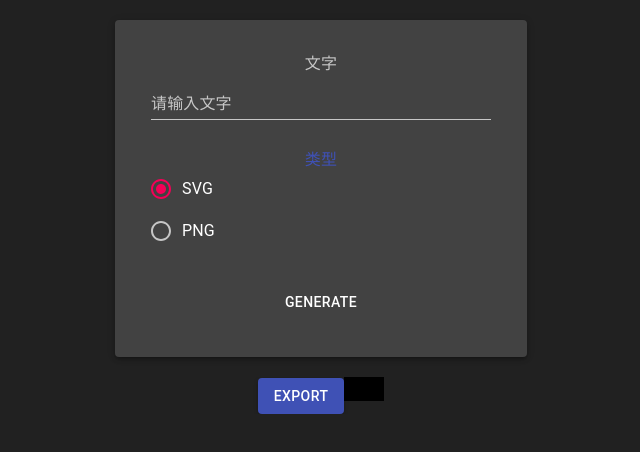
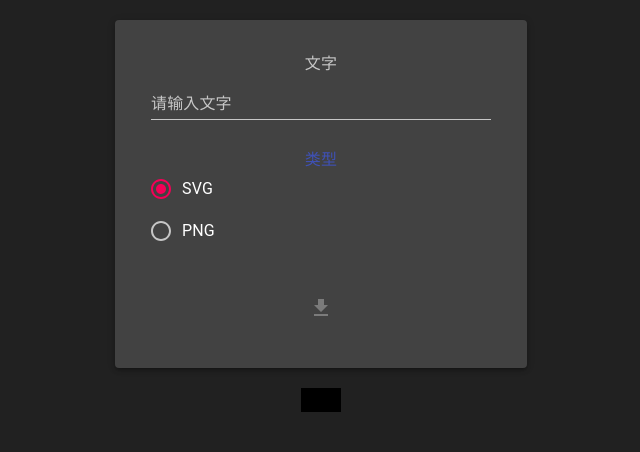
Before and after one commit to serializedowen/pornhub-styled-logo-generator, a React app: page / in a window 1280 px wide. Both pictures are taken after a click on the label "SVG". Shown: the top 452 px of the page, without its empty margins (319-959 px from the left). Built offline with nearby package versions, Linux system fonts and the light colour scheme.

Commit message:
feat: added export

```diff
--- a/package.json
+++ b/package.json
@@ -5,6 +5,7 @@
   "dependencies": {
     "@babel/core": "7.9.0",
     "@material-ui/core": "^4.11.0",
+    "@material-ui/icons": "^4.9.1",
     "@material-ui/styles": "^4.10.0",
     "@serializedowen/regex.js": "^1.2.0",
     "@svgr/webpack": "4.3.3",
--- a/src/App.tsx
+++ b/src/App.tsx
@@ -28,6 +28,7 @@ function App() {
   const [generateType, setGenerateType] = React.useState("");
   const [content, setContent] = React.useState("");
   const [splitIndex, setsplitIndex] = React.useState(0);
+  const [exportMethod, setexportMethod] = React.useState(() => () => {});
 
   const classes = useStyles();
   return (
@@ -38,6 +39,7 @@ function App() {
           setGenerateType={setGenerateType}
           content={content}
           splitIndex={splitIndex}
+          exportMethod={exportMethod}
           setsplitIndex={setsplitIndex}
           setContent={setContent}
         ></Form>
@@ -46,12 +48,14 @@ function App() {
         <Suspense fallback="loading">
           {generateType === RendererTypes.TYPE_SVG && (
             <SvgRenderer
+              setexportMethod={setexportMethod}
               content={content}
               splitIndex={splitIndex}
             ></SvgRenderer>
           )}
           {generateType === RendererTypes.TYPE_CANVAS && (
             <CanvasRenderer
+              setexportMethod={setexportMethod}
               content={content}
               splitIndex={splitIndex}
             ></CanvasRenderer>
--- a/src/Form.tsx
+++ b/src/Form.tsx
@@ -4,9 +4,10 @@ import RadioGroup from "@material-ui/core/RadioGroup";
 import FormControlLabel from "@material-ui/core/FormControlLabel";
 import NativeFormControl from "@material-ui/core/FormControl";
 import FormLabel from "@material-ui/core/FormLabel";
-import { TextField, Button, Paper, makeStyles } from "@material-ui/core";
+import { TextField, Paper, makeStyles, IconButton } from "@material-ui/core";
 import { styled } from "@material-ui/core/styles";
 import RendererTypes from "src/renderers/rendererTypes";
+import GetAppIcon from "@material-ui/icons/GetApp";
 
 type FormProps = {
   content: string;
@@ -15,6 +16,7 @@ type FormProps = {
   setGenerateType: React.Dispatch<React.SetStateAction<string>>;
   splitIndex: number;
   setsplitIndex: React.Dispatch<React.SetStateAction<number>>;
+  exportMethod: () => void;
 };
 
 const useStyles = makeStyles({
@@ -27,6 +29,7 @@ const useStyles = makeStyles({
 const FormControl = styled(NativeFormControl)({
   textAlign: "center",
   display: "flex",
+  flexDirection: "column",
   padding: "1em",
   justifyContent: "center",
 });
@@ -38,6 +41,7 @@ export default function Form({
   setContent,
   splitIndex,
   setsplitIndex,
+  exportMethod,
 }: FormProps) {
   const handleChange = (event: React.ChangeEvent<HTMLInputElement>) => {
     setGenerateType((event.target as HTMLInputElement).value);
@@ -65,6 +69,7 @@ export default function Form({
 
       <FormControl>
         <FormLabel component="legend">类型</FormLabel>
+        <span>
           <RadioGroup
             aria-label="gender"
             name="gender1"
@@ -82,9 +87,19 @@ export default function Form({
               label="PNG"
             />
           </RadioGroup>
+        </span>
       </FormControl>
       <FormControl>
-        <Button>Generate</Button>
+        <span>
+          <IconButton
+            disabled={content.length === 0 || !generateType}
+            color="secondary"
+            component="span"
+            onClick={exportMethod}
+          >
+            <GetAppIcon></GetAppIcon>
+          </IconButton>
+        </span>
       </FormControl>
     </Paper>
   );
--- a/src/RendererProps.d.ts
+++ b/src/RendererProps.d.ts
@@ -1,4 +1,5 @@
 declare interface IRendererProps {
   content: string;
   splitIndex: number;
+  setexportMethod: React.Dispatch<any>;
 }
--- a/src/hooks/useConfig.ts
+++ b/src/hooks/useConfig.ts
@@ -7,7 +7,10 @@ const defaultConfig = {
   leftWidth: 150,
   rightWidth: 150,
 };
-export default ({ content, splitIndex }: IRendererProps) => {
+export default ({
+  content,
+  splitIndex,
+}: Omit<IRendererProps, "setexportMethod">) => {
   const [state, setstate] = useState(defaultConfig);
 
   // const debounced = useDebounce({ content, splitIndex }, 100);
--- a/src/renderers/CanvasRenderer.tsx
+++ b/src/renderers/CanvasRenderer.tsx
@@ -1,4 +1,4 @@
-import React from "react";
+import React, { useEffect, useCallback, useRef } from "react";
 import useConfig from "src/hooks/useConfig";
 import drawRoundedRect from "src/utils/drawRoundedRect";
 import download from "src/utils/download";
@@ -10,19 +10,27 @@ let currentAnimation: number;
 export default function CanvasRenderer({
   content,
   splitIndex,
+  setexportMethod,
 }: IRendererProps) {
-  const canvasRef = React.useRef<HTMLCanvasElement>(null);
+  const canvasRef = useRef<HTMLCanvasElement>(null);
 
   const { width, height, leftWidth, rightWidth } = useConfig({
     content,
     splitIndex,
   });
 
-  const exportFunction = React.useCallback(() => {
+  const exportFunction = useCallback(() => {
     if (canvasRef.current) {
       download(dataURItoBlob(canvasRef.current.toDataURL()), "logo.png");
     }
   }, []);
+  useEffect(() => {
+    setexportMethod(() => exportFunction);
+
+    return () => {
+      setexportMethod(() => () => {});
+    };
+  }, [exportFunction, setexportMethod]);
 
   React.useLayoutEffect(() => {
     const update = () => {
--- a/src/renderers/SvgRenderer.tsx
+++ b/src/renderers/SvgRenderer.tsx
@@ -1,29 +1,77 @@
-import React, { useRef, useCallback } from "react";
+import React, { useRef, useCallback, useState, useEffect } from "react";
 import useConfig from "src/hooks/useConfig";
 import download from "src/utils/download";
-import { Button } from "@material-ui/core";
+import { IconButton, makeStyles, createStyles } from "@material-ui/core";
+import GetAppIcon from "@material-ui/icons/GetApp";
+const useStyles = makeStyles(
+  createStyles({
+    root: {
+      position: "relative",
+    },
 
-export default function SvgRenderer({ content, splitIndex }: IRendererProps) {
+    exportPanel: {
+      visibility: "hidden",
+      transition: "1s",
+      position: "absolute",
+      top: "50%",
+      left: "50%",
+      opacity: 0,
+      transform: "translate(-50%, -50%)",
+    },
+
+    renderer: {
+      "&:hover, & $exportPanel": {
+        opacity: 1,
+        visibility: "visible",
+      },
+    },
+  })
+);
+
+export default function SvgRenderer({
+  content,
+  splitIndex,
+  setexportMethod,
+}: IRendererProps) {
   const { width, height, leftWidth, rightWidth } = useConfig({
     content,
     splitIndex,
   });
   const svgRef = useRef<SVGSVGElement>(null);
 
+  const classes = useStyles();
   const exportFunction = useCallback(() => {
     if (svgRef.current) {
-      console.log(svgRef.current.outerHTML);
       download(svgRef.current.outerHTML, "logo.svg");
     }
   }, []);
 
+  useEffect(() => {
+    setexportMethod(() => exportFunction);
+    return () => {
+      setexportMethod(() => () => {});
+    };
+  }, [exportFunction, setexportMethod]);
+
   return (
-    <div>
-      <Button onClick={exportFunction} color="primary" variant="contained">
-        Export
-      </Button>
+    <div className={classes.root}>
+      {/* {showButton && (
+      <IconButton
+        onClick={exportFunction}
+        color="primary"
+        component="span"
+        className={classes.exportPanel}
+      >
+        <GetAppIcon></GetAppIcon>
+      </IconButton>
+      )} */}
 
-      <svg width={width} height={height} ref={svgRef}>
+      <svg
+        width={width}
+        height={height}
+        ref={svgRef}
+        className={classes.renderer}
+      >
         <rect
           width={width}
           height={height}
```
Also changed, not shown: 1 other file (tests, documents, lock files or other folders). Lines whose indentation alone changed are shown as unchanged.
